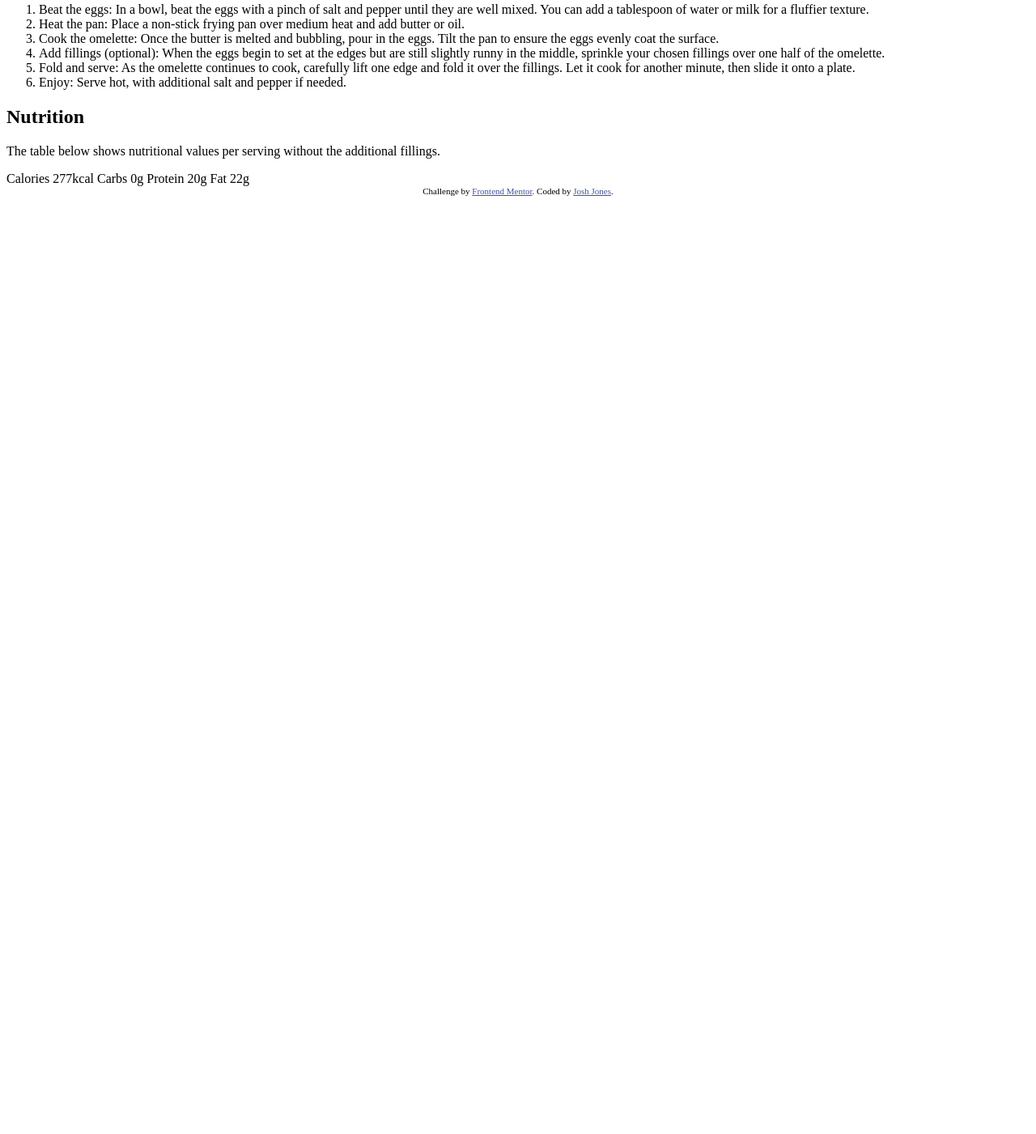
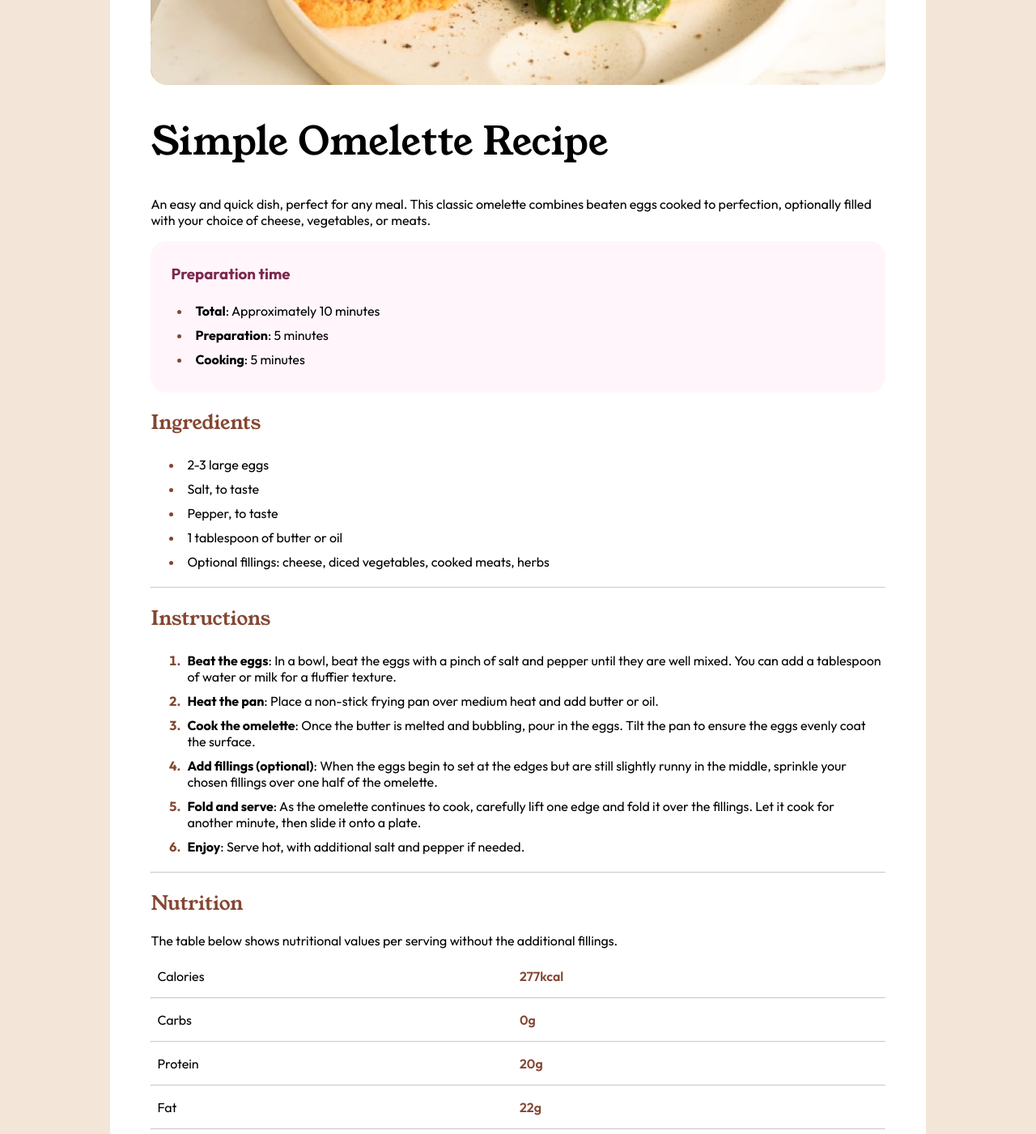
Before and after one commit to JxshJxnes/basic-recipe-site, a plain HTML site: page index.html in a window 1280 px wide. Shown: the part 432-1833 px from the top of the page at 81% size. Before the commit the page ends 800 px from the top, so only its background shows below. Drawn offline with Linux system fonts and the light colour scheme; files whose address does not match are found by name.

Commit message:
Desktop design completion
Desktop design completed.

```diff
--- a/index.html
+++ b/index.html
@@ -5,10 +5,13 @@
   <meta name="viewport" content="width=device-width, initial-scale=1.0"> <!-- displays site properly based on user's device -->
 
   <link rel="icon" type="image/png" sizes="32x32" href="./assets/images/favicon-32x32.png">
+  <link rel="stylesheet" href="style.css">
+  <title>Frontend Mentor | Recipe page</title>
+  <link rel="preconnect" href="https://fonts.googleapis.com">
+  <link rel="preconnect" href="https://fonts.gstatic.com" crossorigin>
+  <link href="https://fonts.googleapis.com/css2?family=Young+Serif&display=swap" rel="stylesheet">
+  <link href="https://fonts.googleapis.com/css2?family=Outfit:wght@100..900&display=swap" rel="stylesheet">
 
-  <title>Frontend Mentor | Recipe page</title>
-
-  <!-- Feel free to remove these styles or customise in your own stylesheet 👍 -->
   <style>
     .attribution { font-size: 11px; text-align: center; }
     .attribution a { color: hsl(228, 45%, 44%); }
@@ -16,19 +19,28 @@
 </head>
 <body>
 
+
+  <div class="content">
+    <img src="C:\Users\Askin\Documents\GitHub\basic-recipe-site\assets\images\image-omelette.jpeg" class="image-omelette">
+
+    <div class="title">
       <h1> Simple Omelette Recipe</h1>
 
         <p>An easy and quick dish, perfect for any meal. This classic omelette combines beaten eggs cooked
         to perfection, optionally filled with your choice of cheese, vegetables, or meats.</p>
+    </div>
 
+        <div class="time">
           <h3>Preparation time</h3>
 
             <ul>
-    <li>Total: Approximately 10 minutes</li>
-    <li>Preparation: 5 minutes</li>
-      <li>Cooking: 5 minutes</li>
+              <li><strong>Total</strong>: Approximately 10 minutes</li>
+              <li><strong>Preparation</strong>: 5 minutes</li>
+              <li><strong>Cooking</strong>: 5 minutes</li>
             </ul>
+        </div>
 
+        <div class="ingredients">
       <h2> Ingredients </h2>
 
         <ul>
@@ -38,47 +50,71 @@
           <li>1 tablespoon of butter or oil</li>
           <li>Optional fillings: cheese, diced vegetables, cooked meats, herbs</li>
         </ul>
+      </div>
 
+      <hr>
+
+      <div class="steps">
         <h2>Instructions</h2>
 
         <ol>
-    <li>Beat the eggs: In a bowl, beat the eggs with a pinch of salt and pepper until they are well mixed.
+          <li><strong>Beat the eggs</strong>: In a bowl, beat the eggs with a pinch of salt and pepper until they are well mixed.
           You can add a tablespoon of water or milk for a fluffier texture.</li>
 
-    <li> Heat the pan: Place a non-stick frying pan over medium heat and add butter or oil.</li>
+          <li><strong>Heat the pan</strong>: Place a non-stick frying pan over medium heat and add butter or oil.</li>
 
-    <li>Cook the omelette: Once the butter is melted and bubbling, pour in the eggs. Tilt the pan to ensure
+          <li><strong>Cook the omelette</strong>: Once the butter is melted and bubbling, pour in the eggs. Tilt the pan to ensure
           the eggs evenly coat the surface.</li>
 
-    <li>Add fillings (optional): When the eggs begin to set at the edges but are still slightly runny in the
+          <li><strong>Add fillings (optional)</strong>: When the eggs begin to set at the edges but are still slightly runny in the
           middle, sprinkle your chosen fillings over one half of the omelette.</li>
 
-    <li>Fold and serve: As the omelette continues to cook, carefully lift one edge and fold it over the
+          <li><strong>Fold and serve</strong>: As the omelette continues to cook, carefully lift one edge and fold it over the
           fillings. Let it cook for another minute, then slide it onto a plate.</li>
 
-    <li>Enjoy: Serve hot, with additional salt and pepper if needed.</li>
+          <li><strong>Enjoy</strong>: Serve hot, with additional salt and pepper if needed.</li>
         </ol>
-
+      </div>
+      <hr>
+      <div class="nutr">
         <h2>Nutrition</h2>
 
           <p>The table below shows nutritional values per serving without the additional fillings.</p>
 
-    <!-- This section should be a table-->
-  Calories
-  277kcal
-
-  Carbs
-  0g
-
-  Protein
-  20g
-
-  Fat
-  22g
+          <table>
+            <tr>
+              <th>Calories</th>
+              <td>277kcal</td>
+            </tr>
+          </table>
+        <hr>
+          <table>
+            <tr>
+              <th>Carbs</th>
+              <td>0g</td>
+            </tr>
+         </table>
+        <hr>
+          <table>
+            <tr>
+              <th>Protein</th>
+              <td>20g</td>
+           </tr>
+          </table>
+        <hr>
+          <table>
+            <tr>
+              <th>Fat</th>
+              <td>22g</td>
+            </tr>
+          </table>
+      </div>
+      <hr>
 
       <div class="attribution">
         Challenge by <a href="https://www.frontendmentor.io?ref=challenge" target="_blank">Frontend Mentor</a>.
         Coded by <a href="https://github.com/JxshJxnes">Josh Jones</a>.
       </div>
+  </div>
 </body>
 </html>
--- /dev/null
+++ b/style.css
@@ -0,0 +1,104 @@
+body {
+    background-color: hsl(30, 54%, 90%);
+    padding-left: 10%;
+    padding-right: 10%;
+    padding-top: 5%;
+}
+
+h2 {
+    color: hsl(14, 45%, 36%);
+
+}
+
+h1 {
+    font-family: Young Serif;
+    font-weight: 400;
+    text-align: left;
+    font-size: 3em;
+}
+
+h2 {
+    color: hsl(14, 45%, 36%);
+    font-family: Young Serif;
+    font-weight: 400;
+}
+
+h3 {
+    color: hsl(332, 51%, 32%);
+    font-family: Outfit;
+    padding-left: 15px;
+    font-weight: 700;
+}
+
+p {
+    font-family: Outfit;
+}
+
+ol li {
+    font-family: Outfit;
+    padding: 5px;
+}
+
+ul li {
+    font-family: Outfit;
+    padding: 5px;
+}
+
+li::marker {
+    color: hsl(14, 45%, 36%);
+  }
+
+ol li::marker {
+    color: hsl(14, 45%, 36%);
+    font-weight: 700;
+  }
+
+.content {
+    background-color: white;
+    border-radius: 20px;
+    margin: auto;
+    text-align: left;
+    padding: 5%;
+}
+
+.time {
+    background-color: hsl(330, 100%, 98%);
+    border-radius: 20px;
+    padding: 10px;
+}
+
+.image-omelette {
+    align-content: center;
+    border-radius: 20px;
+    width: 100%;
+    height: auto;
+}
+
+.attribution {
+    background-color: hsl(30, 54%, 90%);
+    border: solid 1px;
+    border-radius: 10px;
+    padding: 15px;
+}
+
+th {
+    font-family: Outfit;
+    font-weight: 400;
+    width: 50%;
+}
+
+td {
+    font-family: Outfit;
+    font-weight: 600;
+    color: hsl(14, 45%, 36%);
+}
+
+hr {
+    opacity: 50%;
+}
+
+table {
+    width: 100%;
+    text-align: left;
+    padding: 5px;
+  }
```
Lines whose indentation alone changed are shown as unchanged.
